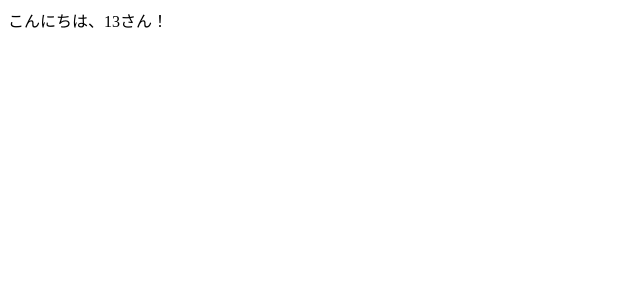
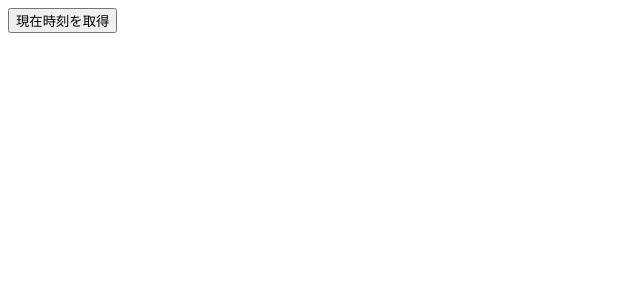
Before and after one commit to Yuma0309/Study-React, a JavaScript app in the folder React_sample_Yuma/my-react/: page / in a window 1280 px wide. Shown: the top 300 px of the page, without its empty margins (0-640 px from the left). Built offline with nearby package versions, Linux system fonts and the light colour scheme.

Commit message:
リスト3-1-5までの動作を確認

```diff
--- a/React_sample_Yuma/my-react/src/index.js
+++ b/React_sample_Yuma/my-react/src/index.js
@@ -1,14 +1,10 @@
 // React関連のライブラリをインポート
 import ReactDOM from 'react-dom/client';
-import MyHello from './chap03/MyHello';
+import EventBasic from './chap03/EventBasic';
 
 // Reactアプリ（Appコンポーネント）を描画
 const root = ReactDOM.createRoot(document.getElementById('root'));
 
 root.render(
-  // <MyHello myName="鈴木" />
-  <MyHello myName={13} />
-  // <MyHello myName={['山田', '鈴木', '佐藤']} />
-  // <MyHello myName={() => {console.log('Hoge'); }} />
-  // <MyHello myName={{ name: '鈴木', age: 48 }} />
+  <EventBasic type="time" />
 );
```
